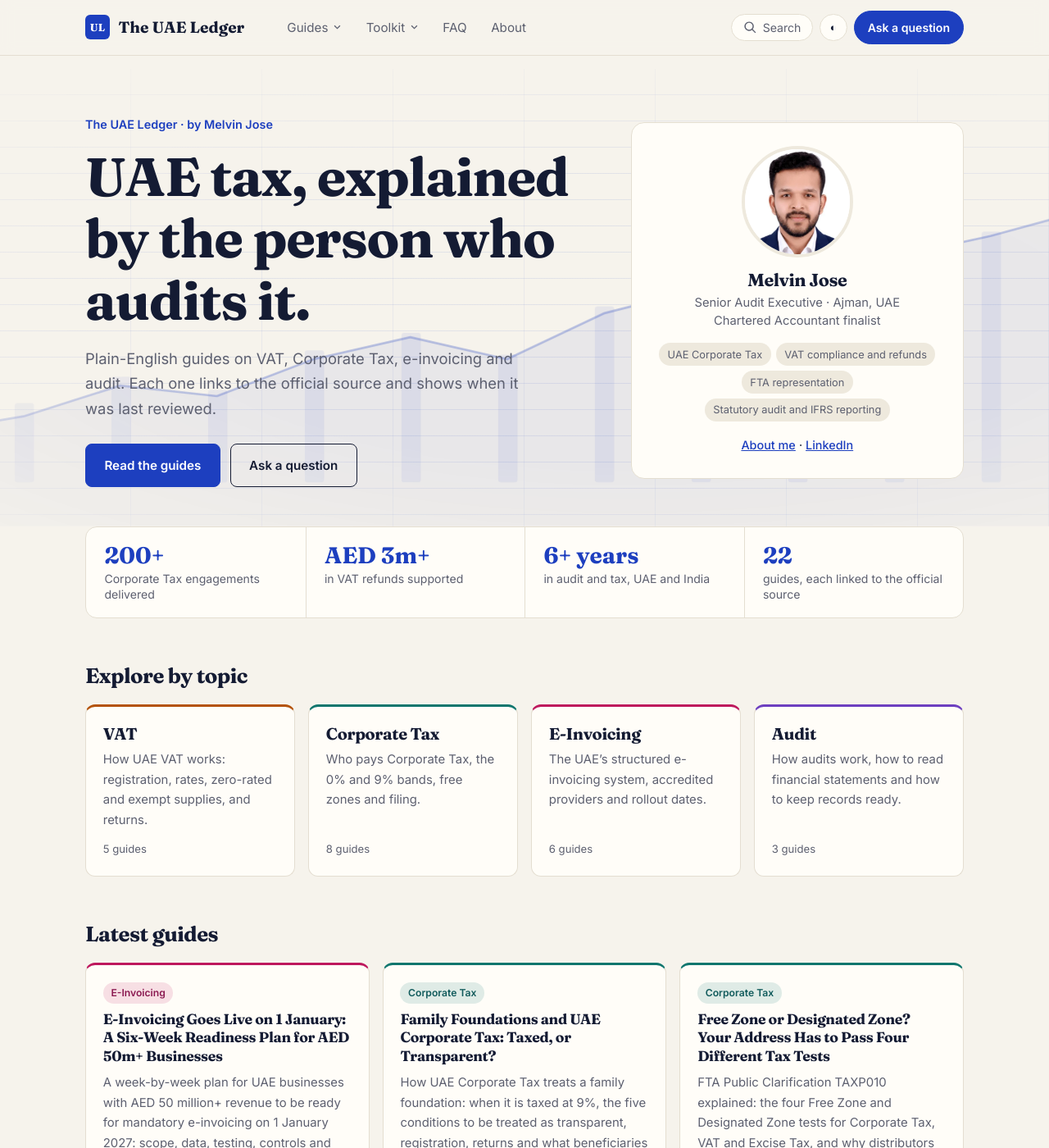
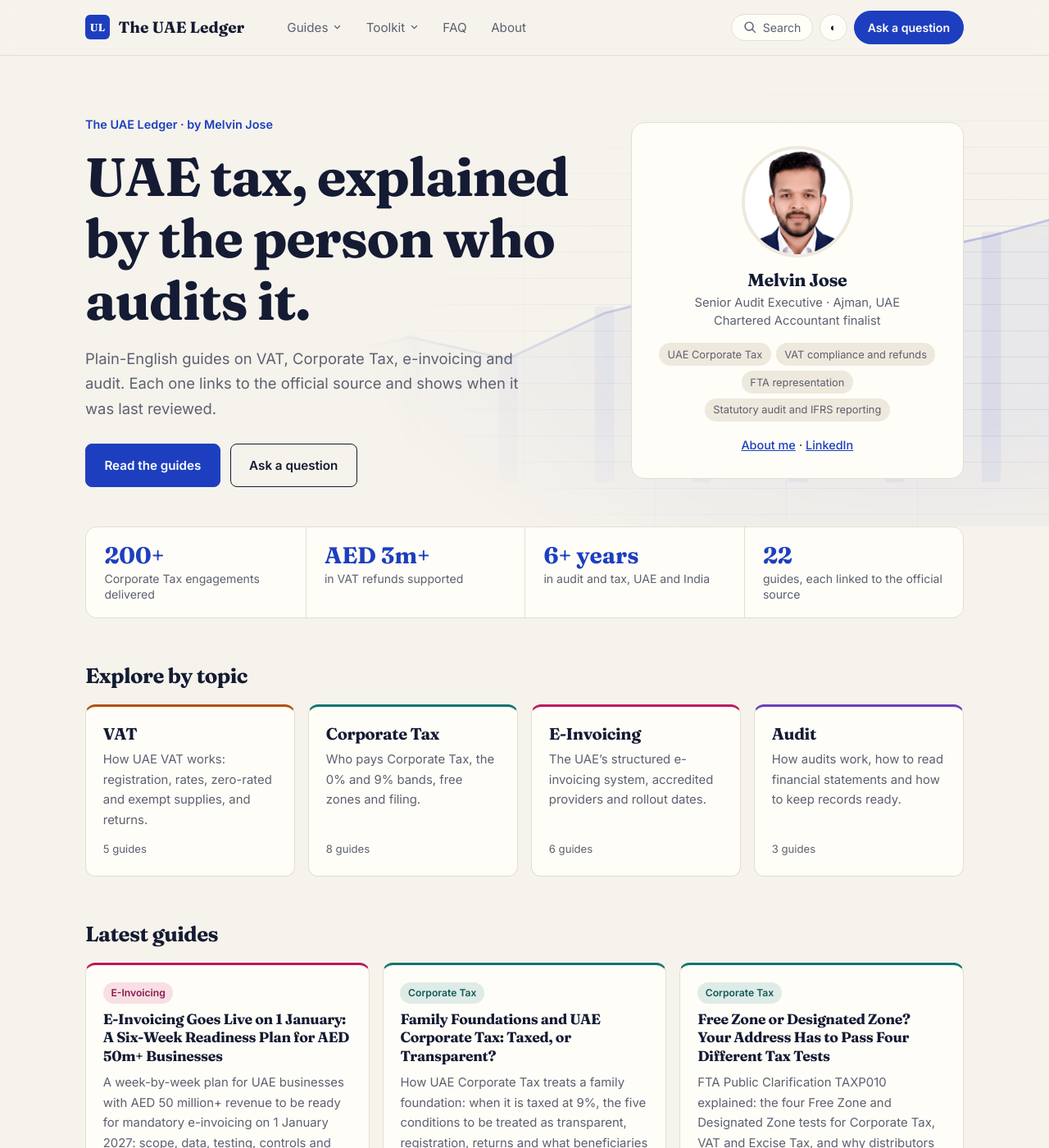
Before and after one commit to MelvinJose108/melvinjose.github.io, a Jekyll site: the page built from index.html, in a window 1280 px wide and 1400 px high. Shown: the whole window at 82% size. Built offline with Jekyll 4.4.1, drawn with Linux system fonts in a browser that asks for light colours.

Commit message:
Hero background: keep chart to the right, fade all edges (#62)
Claude-Session: https://claude.ai/code/session_01EBT4cYX72Yrwk4UFZtHLjU

Co-authored-by: Claude <noreply@anthropic.com>

```diff
--- a/assets/style.css
+++ b/assets/style.css
@@ -515,7 +515,7 @@ html{overflow-x:clip}
 .hero>*:not(.hero-bg){position:relative;z-index:1}
 .hero-bg{position:absolute;z-index:0;top:0;bottom:0;left:50%;width:100vw;margin-left:-50vw;pointer-events:none;overflow:hidden;color:var(--acc);
  background-image:repeating-linear-gradient(to bottom,transparent 0 31px,color-mix(in srgb,var(--acc) 9%,transparent) 31px 32px),repeating-linear-gradient(to right,transparent 0 159px,color-mix(in srgb,var(--acc) 6%,transparent) 159px 160px);
- -webkit-mask-image:radial-gradient(120% 90% at 60% 55%,#000 35%,transparent 85%);mask-image:radial-gradient(120% 90% at 60% 55%,#000 35%,transparent 85%)}
+ -webkit-mask-image:radial-gradient(75% 85% at 88% 58%,#000 25%,transparent 72%);mask-image:radial-gradient(75% 85% at 88% 58%,#000 25%,transparent 72%)}
 .hero-bg svg{position:absolute;inset:0;width:100%;height:100%}
 .hb-bars rect{fill:currentColor;opacity:.07;transform-box:fill-box;transform-origin:bottom;transform:scaleY(0);animation:hbRise 1.1s cubic-bezier(.2,.7,.2,1) var(--d) forwards}
 .hb-area{fill:currentColor;opacity:0;animation:hbFade 1.6s ease 1.6s forwards}
@@ -527,5 +527,5 @@ html{overflow-x:clip}
 .hb-dot{--o:.45}
 @keyframes hbPulse{0%,100%{opacity:.45;r:6}50%{opacity:.15;r:11}}
 :root[data-theme=dark] .hb-line{opacity:.38}:root[data-theme=dark] .hb-bars rect{opacity:.1}
-@media(max-width:820px){.hero-bg{-webkit-mask-image:linear-gradient(to bottom,transparent,#000 55%);mask-image:linear-gradient(to bottom,transparent,#000 55%)}.hb-line{opacity:.2}}
+@media(max-width:820px){.hero-bg{-webkit-mask-image:radial-gradient(90% 45% at 80% 78%,#000 20%,transparent 75%);mask-image:radial-gradient(90% 45% at 80% 78%,#000 20%,transparent 75%)}.hb-line{opacity:.2}}
 @media(prefers-reduced-motion:reduce){.hb-bars rect{animation:none;transform:none}.hb-line{animation:none;stroke-dashoffset:0}.hb-area{animation:none;opacity:.06}.hb-dot{animation:none;opacity:.45}}
```
